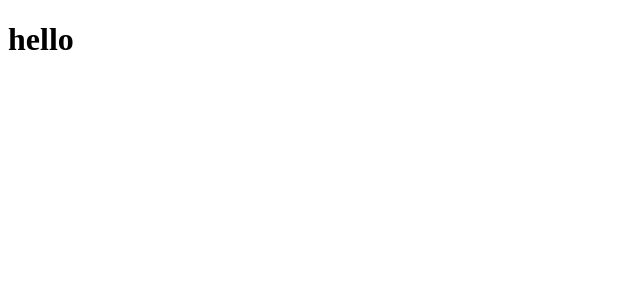
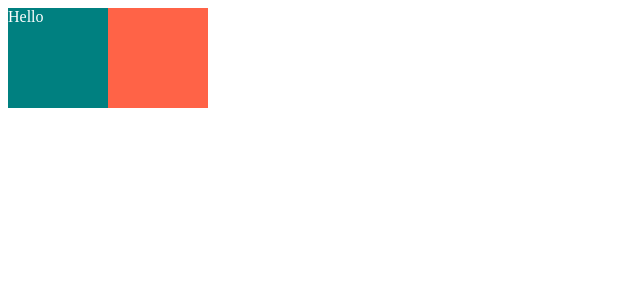
Before and after one commit to bona1122/react-masterclass, a React (Vite) app: page / in a window 1280 px wide. Shown: the top 300 px of the page, without its empty margins (0-640 px from the left). Built offline with nearby package versions, Linux system fonts and the light colour scheme.

Commit message:
styled-components basic

```diff
--- a/src/App.tsx
+++ b/src/App.tsx
@@ -1,5 +1,31 @@
+import styled from "styled-components";
+
+const Father = styled.div`
+  display: flex;
+`;
+const BoxOne = styled.div`
+  width: 100px;
+  height: 100px;
+  background-color: teal;
+`;
+const BoxTwo = styled.div`
+  width: 100px;
+  height: 100px;
+  background-color: tomato;
+`;
+const Text = styled.span`
+  color: white;
+`;
+
 function App() {
-  return <h1>hello</h1>;
+  return (
+    <Father>
+      <BoxOne>
+        <Text>Hello</Text>
+      </BoxOne>
+      <BoxTwo />
+    </Father>
+  );
 }
 
 export default App;
```
